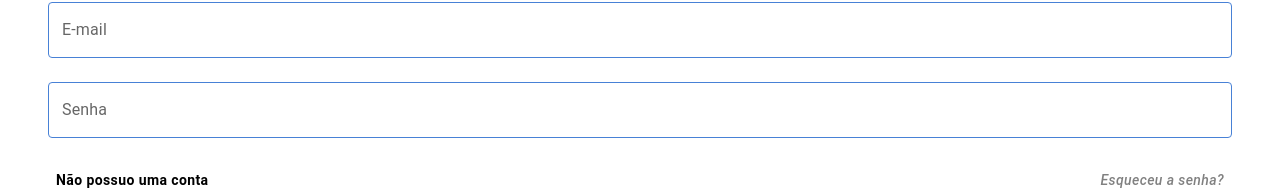
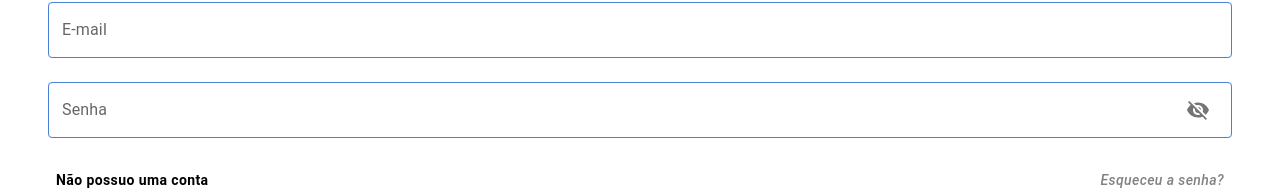
Before and after one commit to MarcosND/oi-dindo, a React (Create React App) app in the folder oi-dindo/: page / in a window 1280 px wide. Shown: the part 112-302 px from the top of the page. Built offline with nearby package versions, Linux system fonts and the light colour scheme.

Commit message:
feature: added visibility toggle on password login field

```diff
--- a/oi-dindo/src/pages/Login/index.tsx
+++ b/oi-dindo/src/pages/Login/index.tsx
@@ -1,12 +1,23 @@
-import { Box, Button, Stack, TextField, Typography } from "@mui/material";
-import { Dispatch, FunctionComponent, SetStateAction } from "react";
+import { Visibility, VisibilityOff } from "@mui/icons-material";
+import {
+  Box,
+  Button,
+  IconButton,
+  InputAdornment,
+  Stack,
+  TextField,
+  Typography,
+} from "@mui/material";
+import { Dispatch, FunctionComponent, SetStateAction, useState } from "react";
 
-import Img from "../../images/Login.png";
 interface LoginPageProps {
   setIsAuth: Dispatch<SetStateAction<boolean>>;
 }
 
 const LoginPage: FunctionComponent<LoginPageProps> = ({ setIsAuth }) => {
+  const [showPassword, setShowPassword] = useState(false);
+  const handleClickShowPassword = () => setShowPassword(!showPassword);
+
   return (
     <Stack padding={5} spacing={3}>
       <Typography
@@ -18,7 +29,23 @@
         Login
       </Typography>
       <TextField label="E-mail" variant="outlined" />
-      <TextField label="Senha" type="password" />
+      <TextField
+        label="Senha"
+        type={showPassword ? "text" : "password"}
+        InputProps={{
+          endAdornment: (
+            <InputAdornment position="end">
+              <IconButton
+                aria-label="toggle password visibility"
+                onClick={handleClickShowPassword}
+                onMouseDown={handleClickShowPassword}
+              >
+                {showPassword ? <Visibility /> : <VisibilityOff />}
+              </IconButton>
+            </InputAdornment>
+          ),
+        }}
+      />
       <Box display="flex" justifyContent="space-between">
         <Button
           sx={{
```
